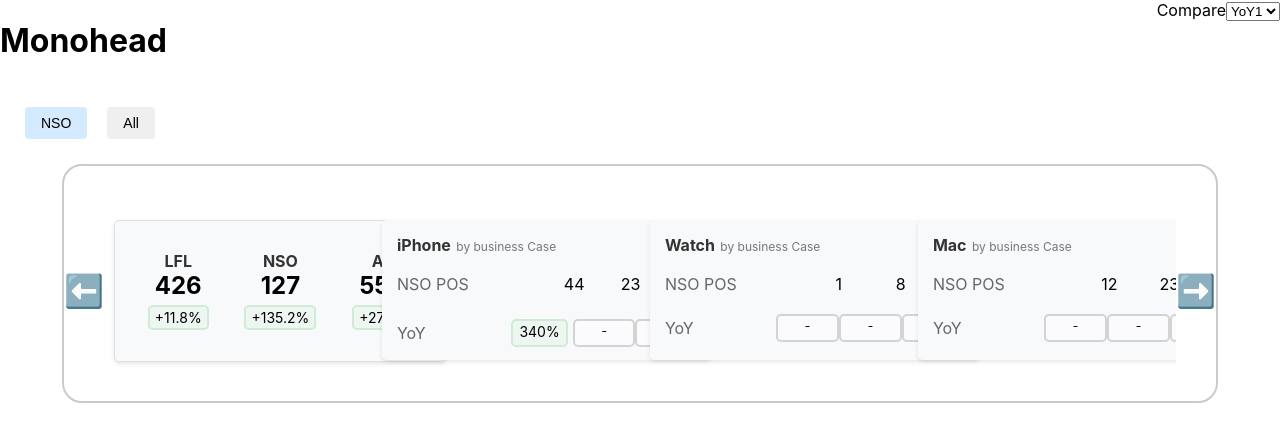
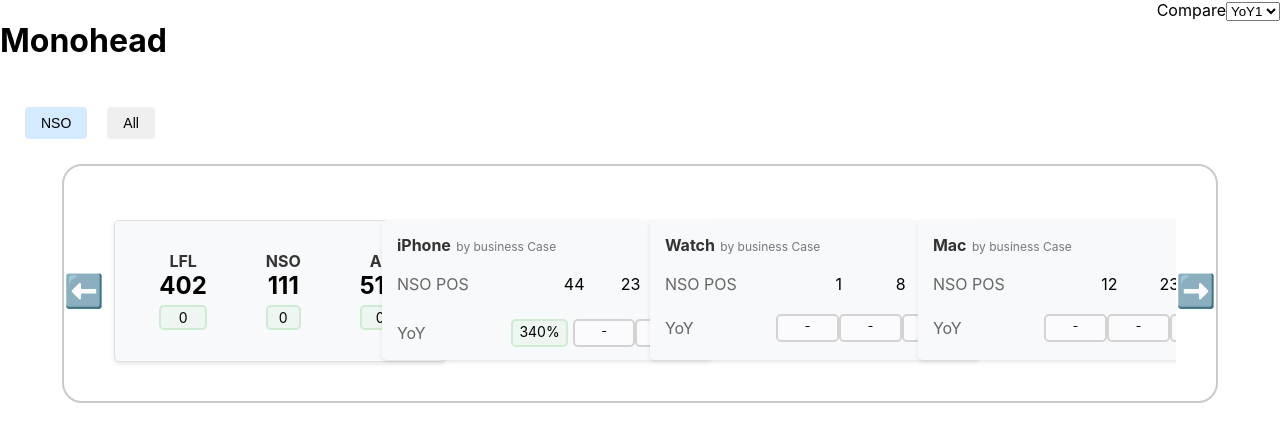
Before and after one commit to Dhanushsingamala/Doiddetask-AppleCaurosel, a React (Create React App) app: page / in a window 1280 px wide. Shown: the top 442 px of the page. Built offline with nearby package versions, Linux system fonts and the light colour scheme.

Commit message:
changed , first card to dynamic with caluclated values

```diff
--- a/src/components/AllCard.js
+++ b/src/components/AllCard.js
@@ -51,7 +51,7 @@
   return (
     <div className="parent">
       <Slider {...settings}>
-        <Firstcard cname={"all"} />
+        <Firstcard dropDown = {dropDown} cname={"all"} />
         {transformedData.map((item, idx) => (
           <AllCards
             dropDown={dropDown}
--- a/src/components/Firstcard.js
+++ b/src/components/Firstcard.js
@@ -1,24 +1,64 @@
 import React from 'react'
 import "./style.scss"
+import { bento } from "./data";
 
-const Firstcard = ({cname}) => {
+const Firstcard = ({ cname, dropDown }) => {
+
+  const data = bento[0];
+
+  function calculateValues(dropDown) {
+    const data = bento[0];
+
+    let nsoDenominator, lflDenominator, allDenominator;
+
+    switch (dropDown) {
+      case 'YOY1':
+        nsoDenominator = data.PY_NSO_POS_Cnt;
+        lflDenominator = data.PY_LFL_POS_Cnt;
+        allDenominator = data.PY_ALL_POS_Cnt;
+        break;
+      case 'YOY2':
+        nsoDenominator = data.PPY_NSO_POS_Cnt;
+        lflDenominator = data.PPY_LFL_POS_Cnt;
+        allDenominator = data.PPY_ALL_POS_Cnt;
+        break;
+      case 'YOY3':
+        nsoDenominator = data.PPPY_NSO_POS_Cnt;
+        lflDenominator = data.PPPY_LFL_POS_Cnt;
+        allDenominator = data.PPPY_ALL_POS_Cnt;
+        break;
+      default:
+        return [0, 0, 0];
+    }
+    const nsoValue = ((data.CY_NSO_POS_Cnt - nsoDenominator) / nsoDenominator) * 100;
+    const lflValue = ((data.CY_LFL_POS_Cnt - lflDenominator) / lflDenominator) * 100;
+    const allValue = ((data.CY_All_POS_Cnt - allDenominator) / allDenominator) * 100;
+
+    console.log(nsoValue , "@@@@@@@@")
+
+    return [nsoValue, lflValue, allValue];
+  }
+
+
+  // const calculatedValues = calculateValues(dropDown);
+
   return (
     <>
       <div className={`metrics-card ${cname}`}>
         <div className="metric">
           <div className="metric-title">LFL</div>
-        <div className="metric-value">426</div>
-        <div className="metric-change">+11.8%</div>
+          <div className="metric-value">{data.CY_LFL_POS_Cnt}</div>
+          <div className="metric-change">{calculateValues(dropDown)[1]}</div>
         </div>
         <div className="metric">
           <div className="metric-title">NSO</div>
-        <div className="metric-value">127</div>
-        <div className="metric-change">+135.2%</div>
+          <div className="metric-value">{data.CY_NSO_POS_Cnt}</div>
+          <div className="metric-change">{calculateValues(dropDown)[0]}</div>
         </div>
         <div className="metric">
           <div className="metric-title">All</div>
-        <div className="metric-value">553</div>
-        <div className="metric-change">+27.1%</div>
+          <div className="metric-value">{data.CY_All_POS_Cnt}</div>
+          <div className="metric-change">{calculateValues(dropDown)[2]}</div>
         </div>
       </div>
     </>
--- a/src/components/Nsocard.js
+++ b/src/components/Nsocard.js
@@ -23,7 +23,7 @@
   return (
     <div className="parent">
       <Slider {...settings}>
-        <Firstcard cname={"nso"} />
+        <Firstcard dropDown = {dropDown} cname={"nso"} />
         {nsoCardData.map((item, idx) => (
           <NsoCards dropDown={dropDown} key={idx} item={item} />
         ))}
--- a/src/components/data.js
+++ b/src/components/data.js
@@ -166,12 +166,12 @@
     PQ_All_POS_Cnt: 487,
     PY_NSO_POS_Cnt: 88,
     PY_LFL_POS_Cnt: 399,
-    PY_LFL_POS_Cnt_1: 487,
+    PY_ALL_POS_Cnt: 487,
     PPY_NSO_POS_Cnt: 17,
     PPY_LFL_POS_Cnt: 332,
-    PPY_LFL_POS_Cnt_1: 349,
+    PPY_ALL_POS_Cnt: 349,
     PPPY_NSO_POS_Cnt: 17,
     PPPY_LFL_POS_Cnt: 312,
-    PPPY_LFL_POS_Cnt_1: 329,
+    PPPY_ALL_POS_Cnt: 329,
   },
 ];
```
Lines whose indentation alone changed are shown as unchanged.
